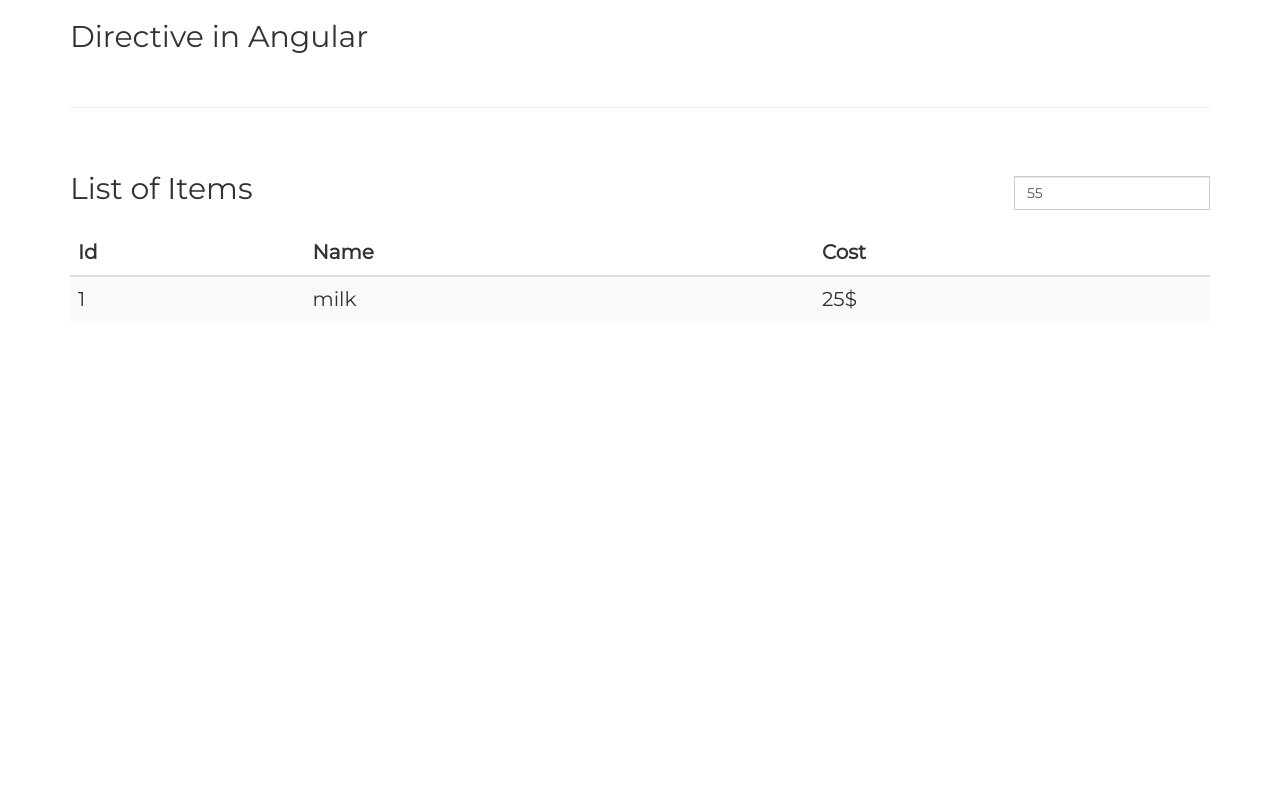
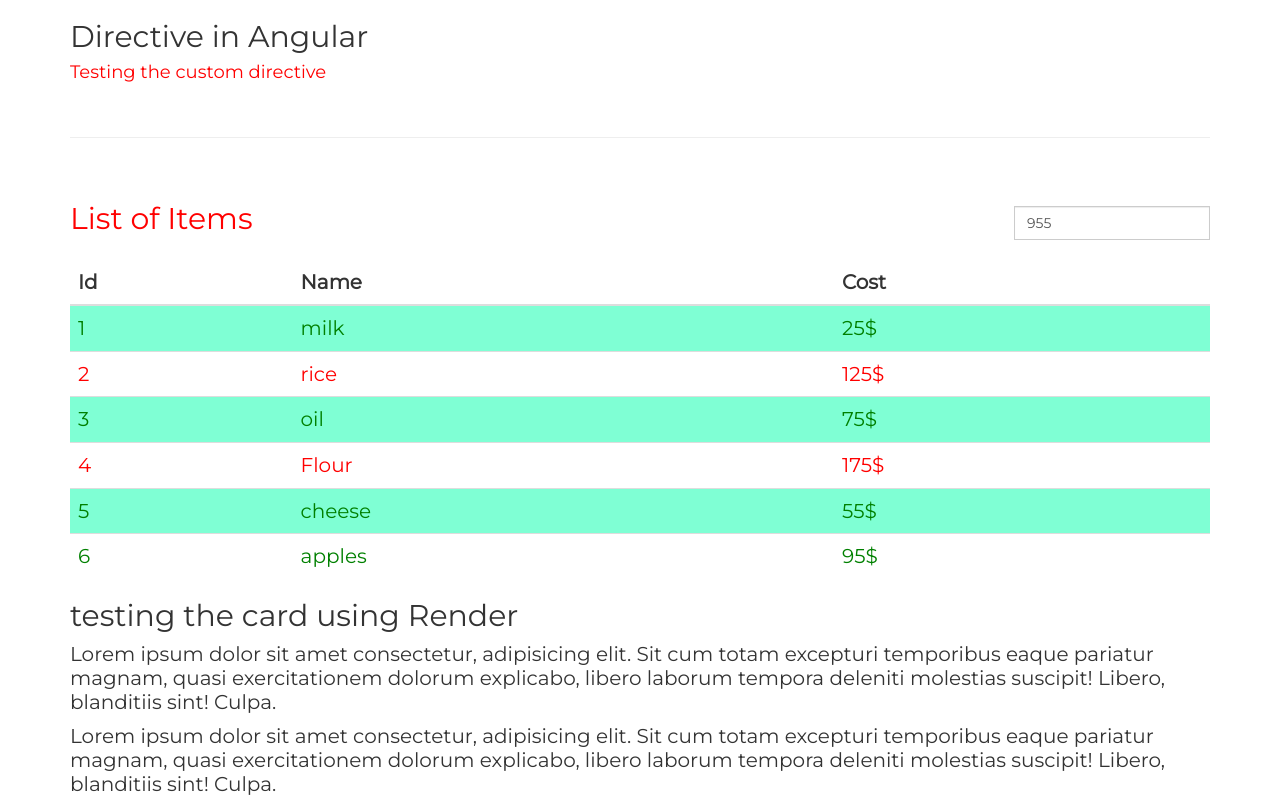
Before and after one commit to shivanayakd/app-training, an Angular app: page / in a window 1280 px wide. Built offline with nearby package versions, Linux system fonts and the light colour scheme.

Commit message:
attribute and custom directives

```diff
--- a/src/app/app.module.ts
+++ b/src/app/app.module.ts
@@ -7,6 +7,8 @@
 import { MainComponent } from './main/main.component';
 import { DatabindingComponent } from './databinding/databinding.component';
 import { MydirectivesComponent } from './mydirectives/mydirectives.component';
+import { ChangecolorDirective } from './directives/changecolor.directive';
+import { CardDirective } from './directives/card.directive';
 
 
 @NgModule({
@@ -15,7 +17,9 @@
     NavigationComponent,
     MainComponent,
     DatabindingComponent,
-    MydirectivesComponent
+    MydirectivesComponent,
+    ChangecolorDirective,
+    CardDirective
   ],
   imports: [
     BrowserModule,
--- /dev/null
+++ b/src/app/directives/card.directive.ts
@@ -0,0 +1,19 @@
+import { Directive, OnInit, Renderer2, ElementRef, HostListener } from '@angular/core';
+
+@Directive({
+  selector: '[appCard]'
+})
+export class CardDirective implements OnInit {
+
+  constructor(private render: Renderer2, private ele: ElementRef) { }
+  ngOnInit() {
+      // this.render.addClass(this.ele.nativeElement, 'card');
+  }
+
+  @HostListener('mouseenter') onEnter() {
+    this.render.addClass(this.ele.nativeElement, 'card');
+  }
+  @HostListener('mouseleave') onLeave() {
+    this.render.removeClass(this.ele.nativeElement, 'card');
+  }
+}
--- /dev/null
+++ b/src/app/directives/changecolor.directive.ts
@@ -0,0 +1,12 @@
+import { Directive, OnInit, ElementRef } from '@angular/core';
+
+@Directive({
+    selector: '[appChangecolor]'
+})
+export class ChangecolorDirective implements OnInit {
+    constructor(private ele: ElementRef) {}
+
+    ngOnInit() {
+        this.ele.nativeElement.style.color = 'red';
+    }
+}
--- a/src/app/mydirectives/mydirectives.component.css
+++ b/src/app/mydirectives/mydirectives.component.css
@@ -10,3 +10,14 @@
     float: right;
     margin-bottom: 20px;
 }
+
+.onsale {
+    background-color: aquamarine !important;
+}
+
+.card {
+    background-color: aquamarine;
+    box-shadow: 0 0 11px 5px #ccc;
+    border-radius: 15px;
+    padding: 10px 40px;
+}
--- a/src/app/mydirectives/mydirectives.component.html
+++ b/src/app/mydirectives/mydirectives.component.html
@@ -9,11 +9,12 @@
    <div class="row">
      <div class="col-md-12">
        <h2>Directive in Angular</h2>
+       <h4 appChangecolor>Testing the custom directive</h4>
        <br><hr><br>
 
 
        <!-- <button type="button" class="btn btn-large btn-block btn-danger" (click)="checngetable()">Toggle table</button> -->
-       <h2 class="left">List of Items</h2><br>
+       <h2 class="left" appChangecolor>List of Items</h2><br>
 
         <div class="input-group right">
           <input type="text" class="form-control" id="exampleInputAmount" placeholder="Search" [(ngModel)]="max">
@@ -28,14 +29,22 @@
            </tr>
          </thead>
          <tbody>
-           <tr *ngFor="let item of itemlist; let i = index">
-             <td *ngIf="max > item.cost">{{ i+1 }}</td>
+           <!-- <tr *ngFor="let item of itemlist; let ind = index" [ngStyle]="{'color': item.cost < 100 ? 'green' : 'red'}"> -->
+           <!-- <tr *ngFor="let item of itemlist; let ind = index" [ngStyle]="setColor(item.cost)" [ngClass]="{'onsale': item.cost < 80}"> -->
+           <tr *ngFor="let item of itemlist; let ind = index" [ngStyle]="setColor(item.cost)" [ngClass]="{'onsale': item.cost < 80, 'testclass': true}">
+             <td *ngIf="max > item.cost">{{ ind+1 }}</td>
              <td *ngIf="max > item.cost">{{ item.name }}</td>
              <td *ngIf="max > item.cost">{{ item.cost }}$</td>
            </tr>
          </tbody>
        </table>
 
+       <div appCard>
+         <h2>testing the card using Render</h2>
+         <p>Lorem ipsum dolor sit amet consectetur, adipisicing elit. Sit cum totam excepturi temporibus eaque pariatur magnam, quasi exercitationem dolorum explicabo, libero laborum tempora deleniti molestias suscipit! Libero, blanditiis sint! Culpa.</p>
+         <p>Lorem ipsum dolor sit amet consectetur, adipisicing elit. Sit cum totam excepturi temporibus eaque pariatur magnam, quasi exercitationem dolorum explicabo, libero laborum tempora deleniti molestias suscipit! Libero, blanditiis sint! Culpa.</p>
+       </div>
+
      </div>
    </div>
  </div>
--- a/src/app/mydirectives/mydirectives.component.ts
+++ b/src/app/mydirectives/mydirectives.component.ts
@@ -10,7 +10,7 @@
   itemlist: Array<any>;
   max: number;
   ngOnInit() {
-    this.max = 55;
+    this.max = 955;
     this.showtable = true;
     this.itemlist = [
       {name: 'milk', cost: 25 },
@@ -25,4 +25,13 @@
   // checngetable() {
   //   this.showtable = !this.showtable;
   // }
+
+  setColor(cost: number) {
+    console.log('cost of item:', cost);
+    if (cost < 100) {
+      return {'color': 'green'};
+    } else {
+      return { 'color': 'red'};
+    }
+  }
 }
```
Also changed, not shown: 1 other file (tests, documents, lock files or other folders).
